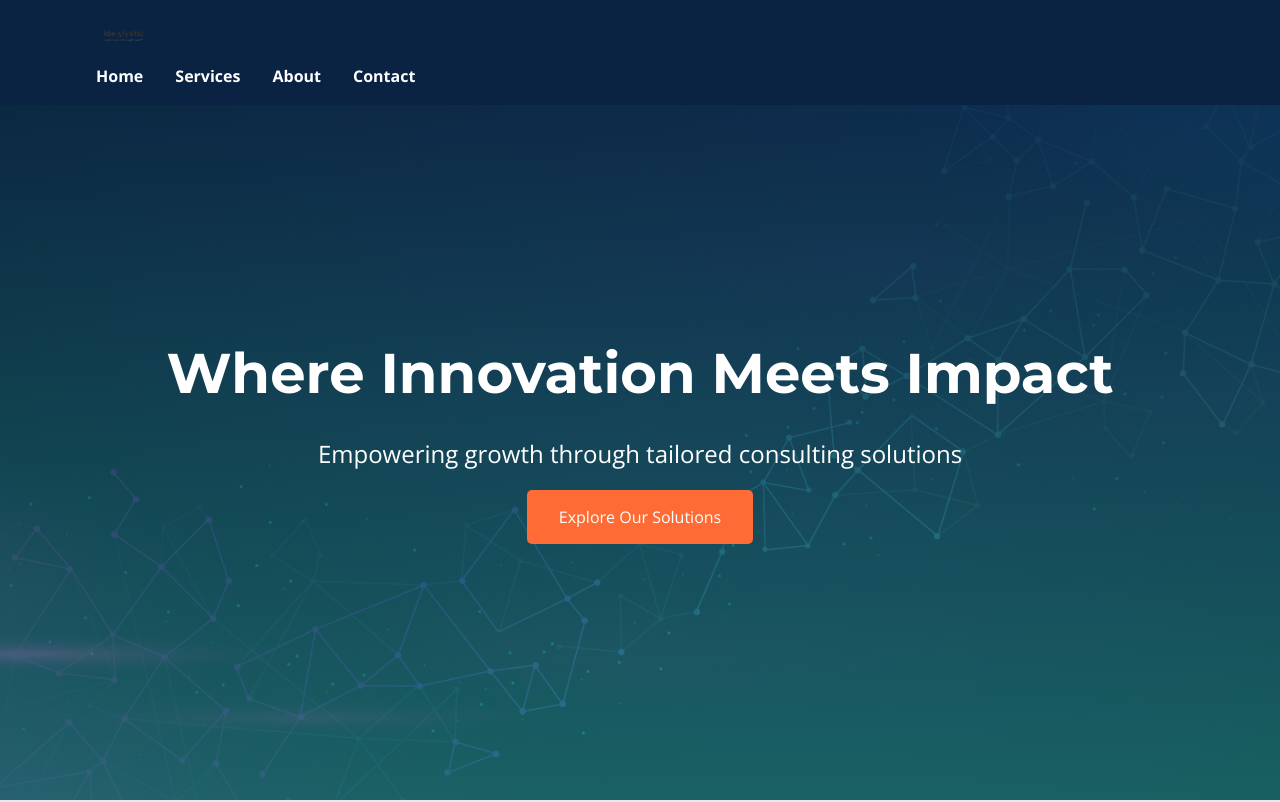
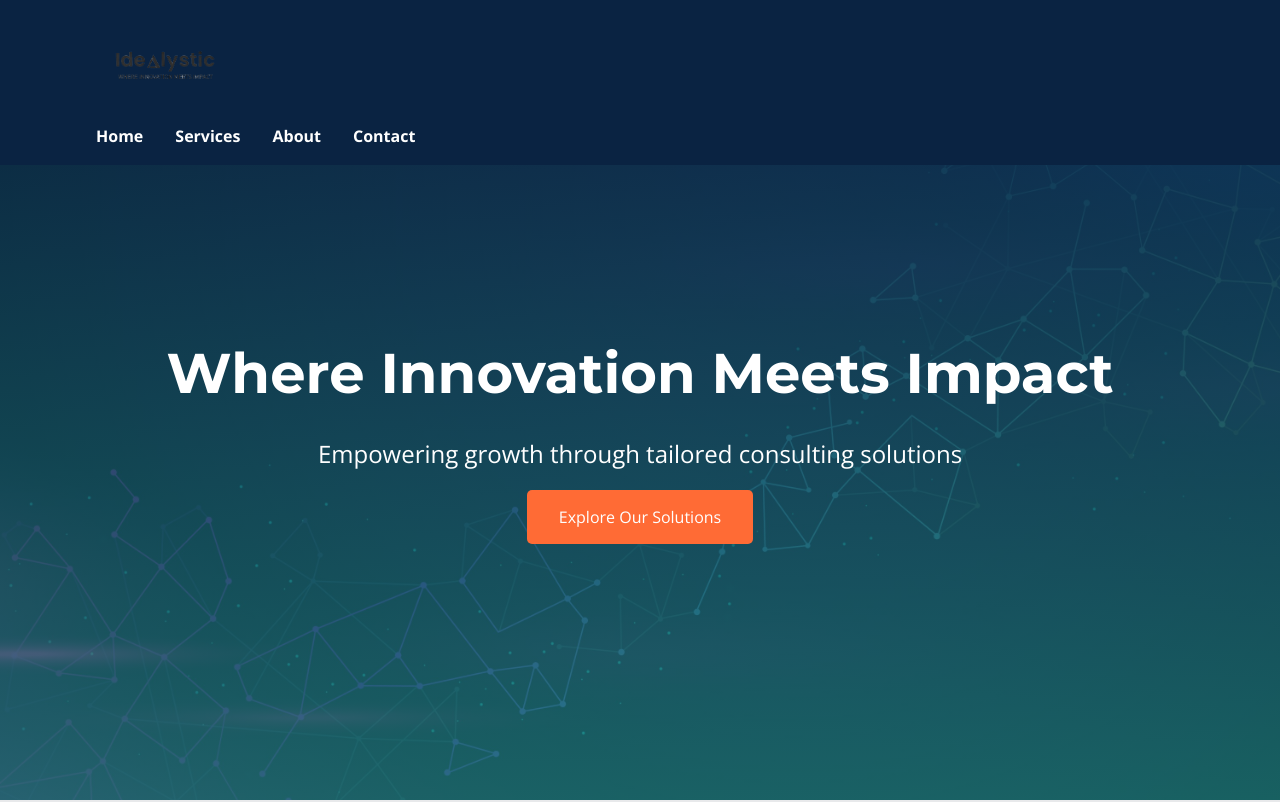
Before and after one commit to pranabdash24/IdealystiC, a plain HTML site: page index.html in a window 1280 px wide. Shown: the top 802 px of the page. Drawn offline with nearby package versions, Linux system fonts and the light colour scheme.

Commit message:
Update styles.css

```diff
--- a/styles.css
+++ b/styles.css
@@ -36,7 +36,7 @@ h1, h2, h3 {
 }
 
 .logo img {
-    height: 40px;
+    height: 100px;
 }
 
 .nav-links {
```
